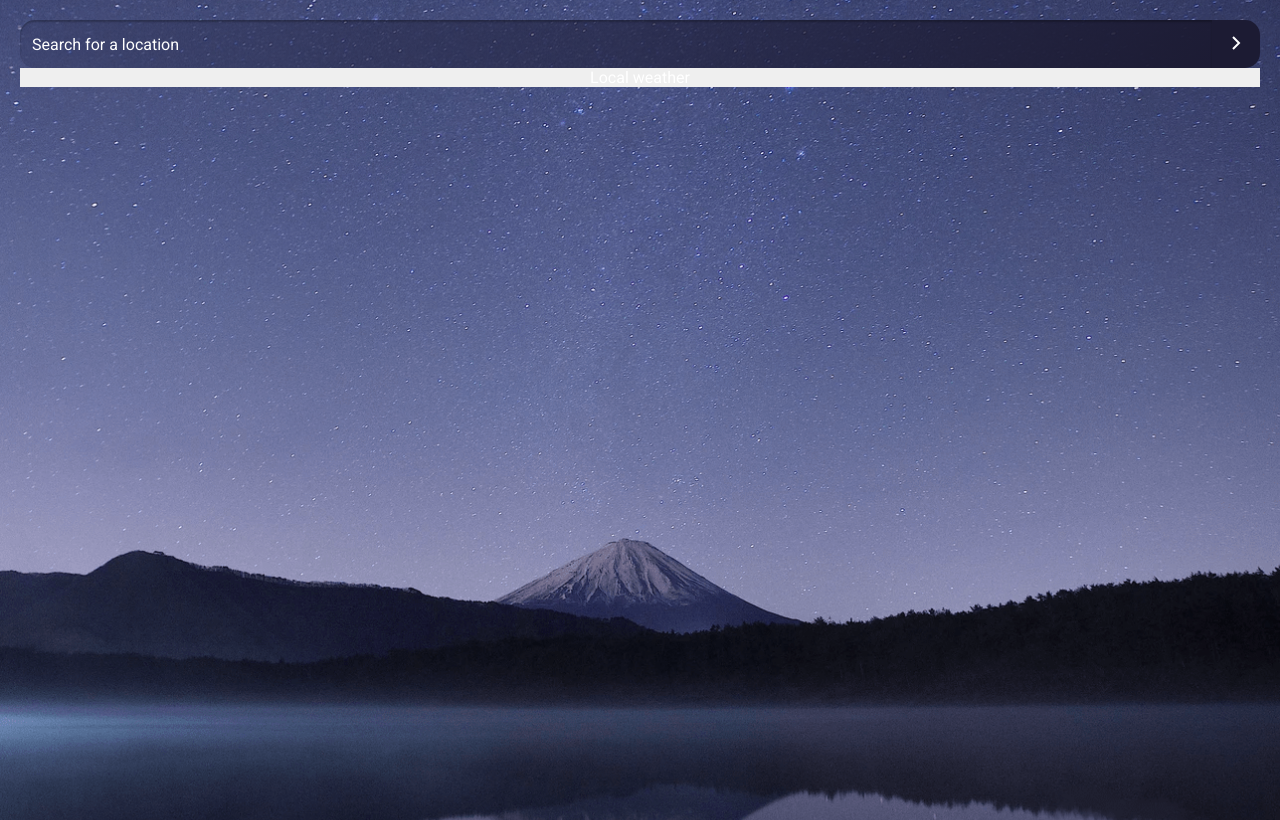
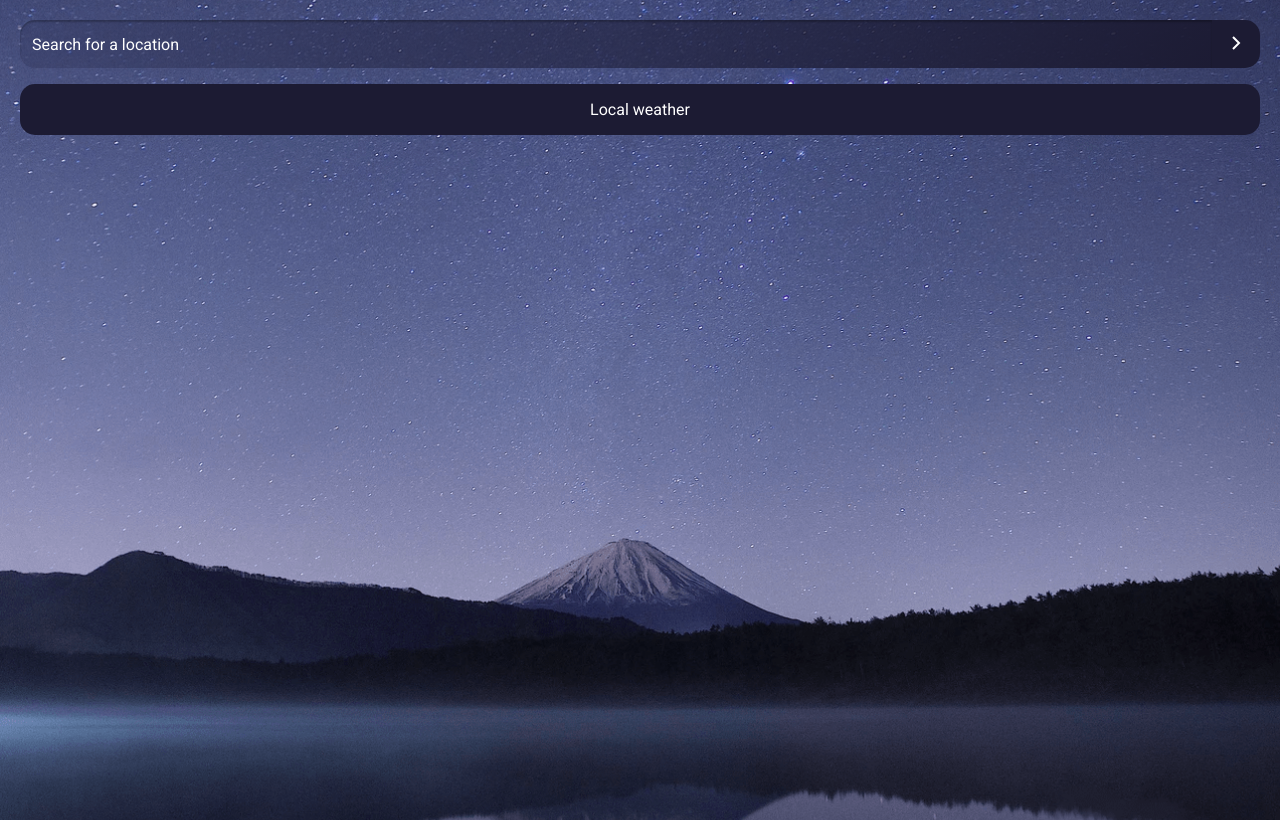
Before and after one commit to olesiakissa/weather-app, a React (Vite) app: page / in a window 1280 px wide. Built offline with nearby package versions, Linux system fonts and the light colour scheme; a web font is replaced by a local one.

Commit message:
Setup router

```diff
--- a/src/App.tsx
+++ b/src/App.tsx
@@ -1,15 +1,19 @@
-
-import AppContextProvider from './contexts/AppContextProvider'
-import Forecast from './components/forecast/Forecast'
+import AppContextProvider from './contexts/AppContextProvider';
+import Forecast from './components/forecast/Forecast';
+import { BrowserRouter, Route, Routes } from 'react-router-dom';
+import Search from './components/search/Search';
 
 const App = (): JSX.Element => {
   return (
-    <main>
+    <BrowserRouter>
       <AppContextProvider>
-        <Forecast />
+        <Routes>
+          <Route path='/' element={<Search />} />
+          <Route path='/forecast' element={<Forecast />} />
+        </Routes>
       </AppContextProvider>
-    </main>
-  )
-}
+    </BrowserRouter>
+  );
+};
 
-export default App
+export default App;
--- a/src/components/search/buttons/LocalWeatherButton.tsx
+++ b/src/components/search/buttons/LocalWeatherButton.tsx
@@ -8,6 +8,7 @@ import {
   LOCATION_PERMISSION_DENIED,
 } from '../../../constants';
 import { OptionType } from '../../../types';
+import { Link } from 'react-router-dom';
 
 type UserLocation = {
   lat: number;
@@ -76,9 +77,14 @@ const LocalWeatherButton = (): JSX.Element => {
 
   return (
     <>
+      <Link
+        to={
+          locationPermission === LOCATION_PERMISSION_GRANTED ? '/forecast' : ''
+        }
+        id='link-local-weather'
+        className={`flex ${options && (options?.length > 0 ? 'hidden' : '')}`}
+      >
         <button
-        id='btn-local-weather'
-        className={options && (options?.length > 0 ? 'hidden' : '')}
           type='button'
           disabled={locationPermission === LOCATION_PERMISSION_DENIED}
           onClick={handleClick}
@@ -88,6 +94,7 @@ const LocalWeatherButton = (): JSX.Element => {
         >
           Local weather
         </button>
+      </Link>
 
       {/* Notify user with tooltip or regular text (based on the device size)
       to give permission to location */}
--- a/src/components/search/buttons/SearchButton.tsx
+++ b/src/components/search/buttons/SearchButton.tsx
@@ -1,9 +1,11 @@
 import { useAppContext } from '../../../hooks/useAppContext';
+import { Link } from 'react-router-dom';
 
 const SearchButton = (): JSX.Element => {
   const { getForecast } = useAppContext() as { getForecast: () => void };
 
   return (
+    <Link to={'/forecast'}>
       <button
         id='search-btn'
         name='search'
@@ -21,6 +23,7 @@ const SearchButton = (): JSX.Element => {
         </svg>
         <span className='visually-hidden'>Search</span>
       </button>
+    </Link>
   );
 };
 
```
Lines whose indentation alone changed are shown as unchanged.
